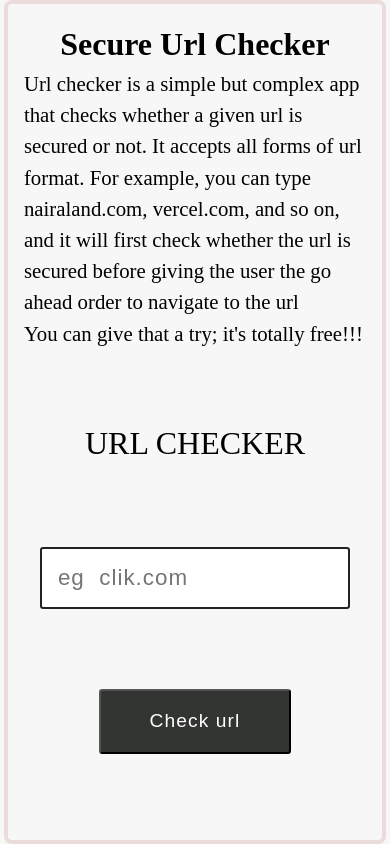
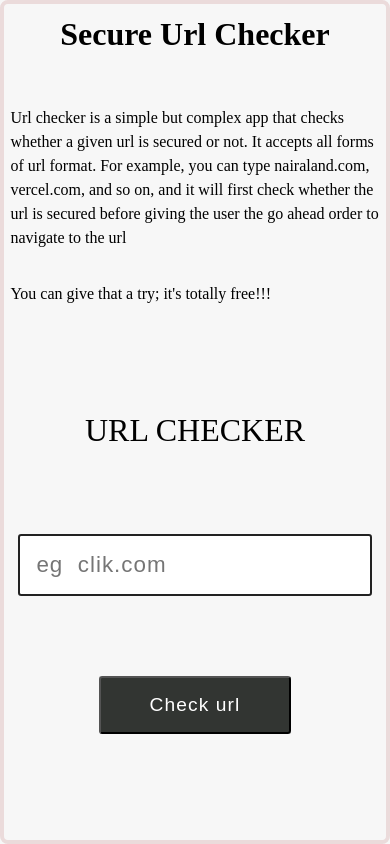
Before and after one commit to amazinng-blib/url-checker-frontend, a React (Create React App) app: page / in a window 390 px wide. Built offline with nearby package versions, Linux system fonts and the light colour scheme.

Commit message:
implemented axios call and final touches

```diff
--- a/src/component/Form.js
+++ b/src/component/Form.js
@@ -82,7 +82,7 @@ const Form = () => {
           {message ? <Message variant="success">{message}</Message> : null}
           <label htmlFor="url">Url checker</label>
           {axiosResponse ? (
-            <div>
+            <div className="link-response-div">
               <a
                 href={axiosResponse?.newUrl}
                 target="_blank"
--- a/src/index.css
+++ b/src/index.css
@@ -13,19 +13,20 @@ body {
   border: 4px solid rgb(235, 219, 219);
   border-radius: 0.5rem;
   margin: auto;
-  width: 98%;
+  width: 100%;
+  max-width: 50rem;
   display: flex;
   flex-direction: column;
   align-items: center;
   min-height: 100vh;
   /* margin-top: 4rem; */
-  padding: 1rem;
+  padding: 0.4rem;
 }
 
 .container h2 {
   font-size: 2rem;
   font-weight: 600;
-  text-align: justify;
+  margin-bottom: 1rem;
 }
 
 .container p {
@@ -88,10 +89,11 @@ body {
   font-size: 1.2rem;
   letter-spacing: 1.1px;
   cursor: pointer;
+  margin-top: 1rem;
 }
 
 span {
-  padding: 0.8rem 1.5rem;
+  padding: 0.4rem 1.5rem;
   width: 7rem;
   margin-left: 1rem;
   font-size: 1rem;
@@ -105,3 +107,32 @@ span {
   letter-spacing: 1.2px;
   font-size: 1.3rem;
 }
+
+@media screen and (max-width: 480px) {
+  .container form .form-btn {
+    padding: 1rem 2rem;
+    font-size: 1.2rem;
+  }
+
+  .container form {
+    padding: 0.5rem;
+  }
+  .container p {
+    font-size: 1rem;
+    margin-top: 2rem;
+    line-height: 1.5;
+  }
+
+  .link-response-div {
+    display: flex;
+    flex-direction: column;
+    gap: 1rem;
+  }
+
+  .link-response-div span {
+    display: block;
+    margin: auto;
+    margin-top: 1rem;
+    padding: 0.4rem 1.6rem;
+  }
+}
```
